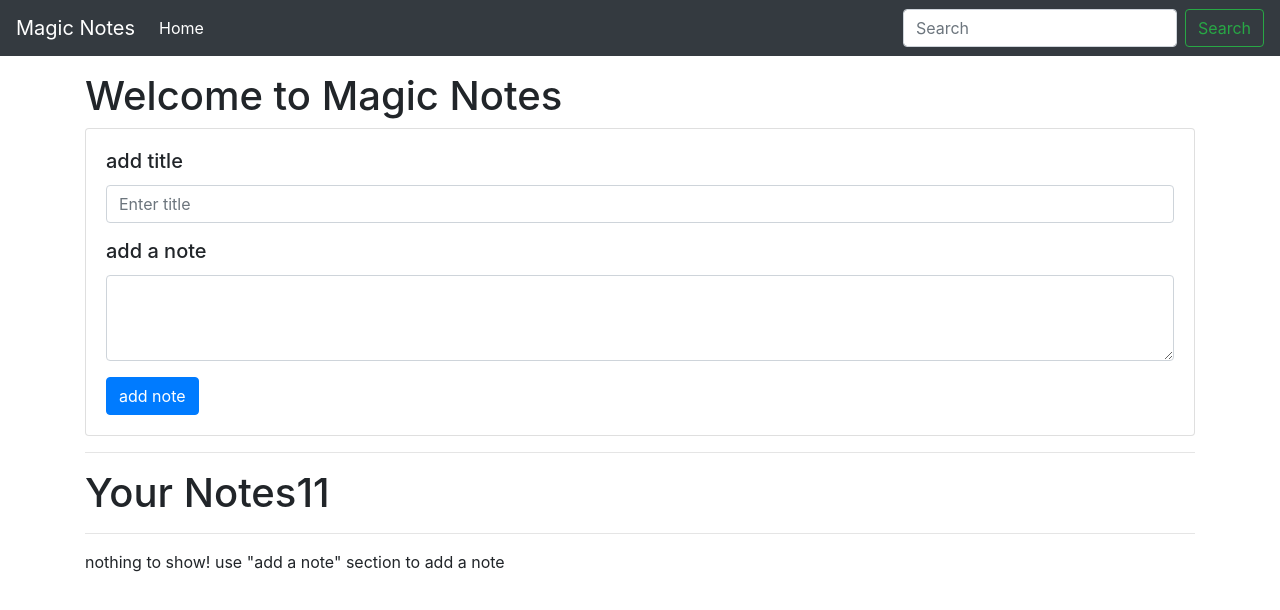
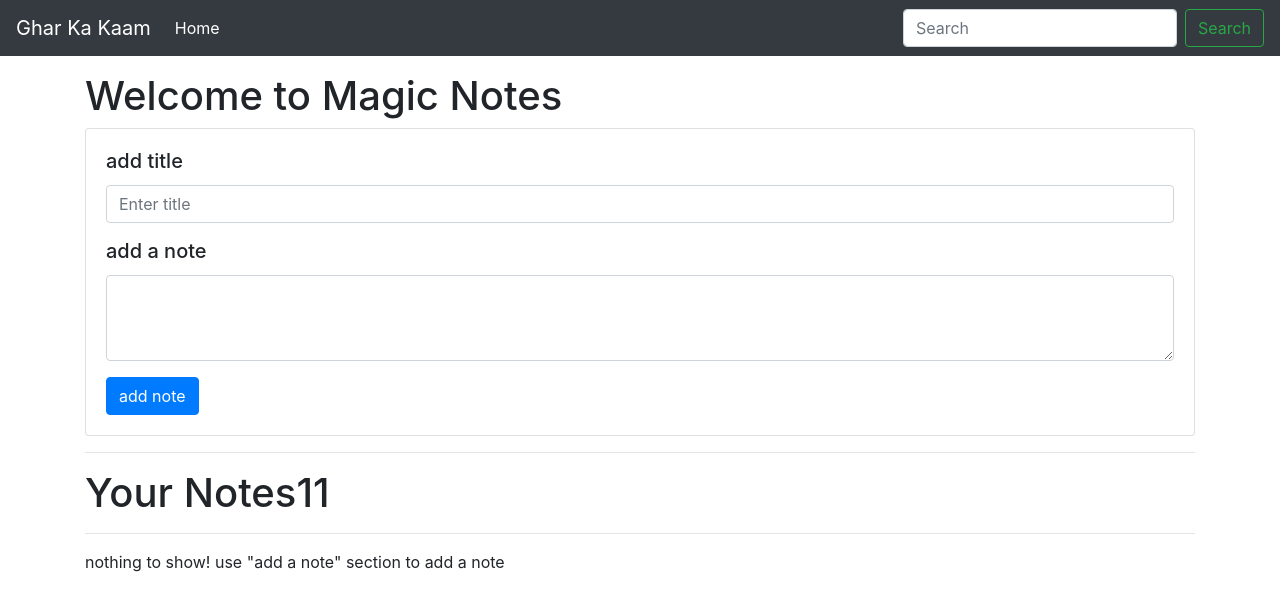
Before and after one commit to ayushTyagiJod/toDO_list, a plain HTML site: page index.html in a window 1280 px wide. Drawn offline with nearby package versions, Linux system fonts and the light colour scheme.

Commit message:
Update index.html

```diff
--- a/index.html
+++ b/index.html
@@ -12,7 +12,7 @@
 
 <body>
     <nav class="navbar navbar-expand-lg navbar-dark bg-dark">
-        <a class="navbar-brand" href="#">Magic Notes</a>
+        <a class="navbar-brand" href="#">Ghar Ka Kaam</a>
         <button class="navbar-toggler" type="button" data-toggle="collapse" data-target="#navbarSupportedContent"
             aria-controls="navbarSupportedContent" aria-expanded="false" aria-label="Toggle navigation">
             <span class="navbar-toggler-icon"></span>
```
